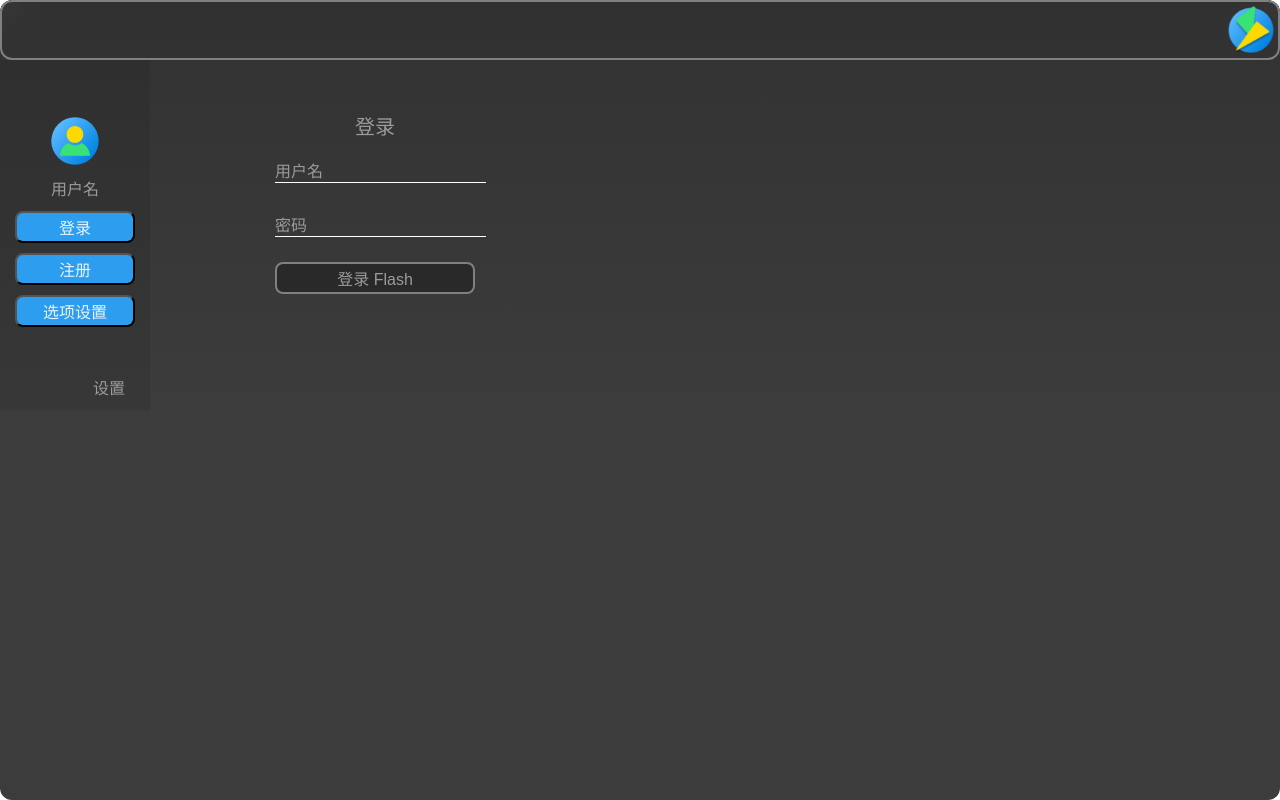
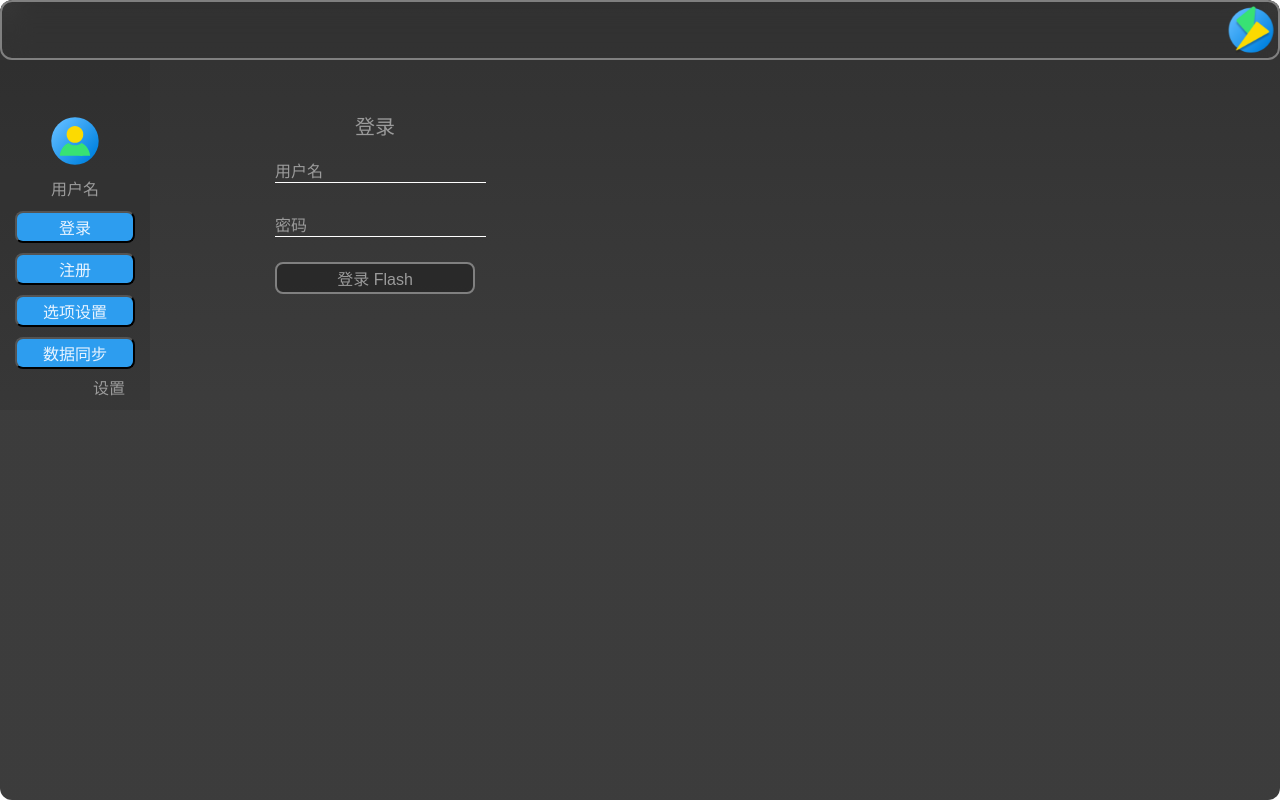
Before and after one commit to DWHengr/flash, a React (Vite) app: page /personal/login in a window 1280 px wide. Built offline with nearby package versions, Linux system fonts and the light colour scheme.

Commit message:
feat: add data synchronization cloud

```diff
--- a/src/pages/PersonalSetting/index.jsx
+++ b/src/pages/PersonalSetting/index.jsx
@@ -40,6 +40,9 @@ export default function PersonalSetting() {
             选项设置
           </button>
         </Link>
+        <button style={{ marginTop: 10 }} className="primary-button">
+          数据同步
+        </button>
         <div
           className="setting"
           onClick={() => {
```
